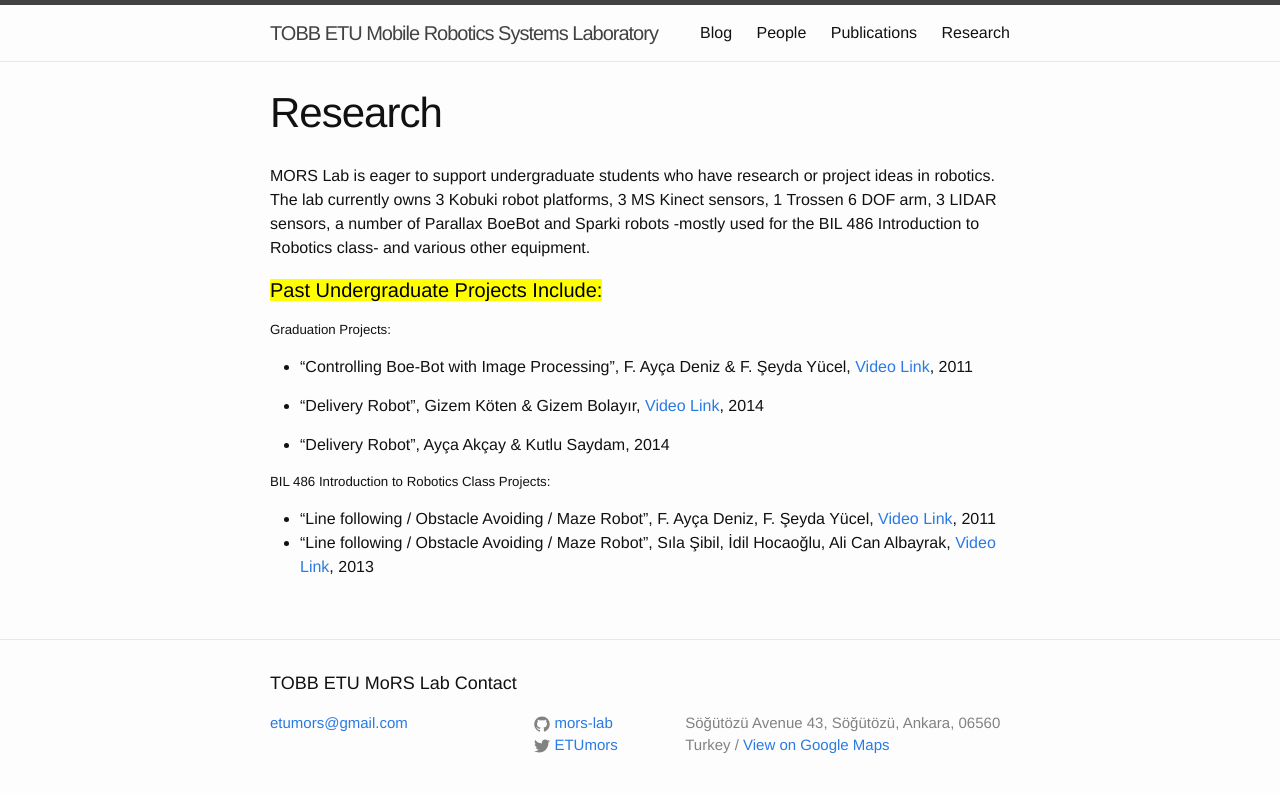
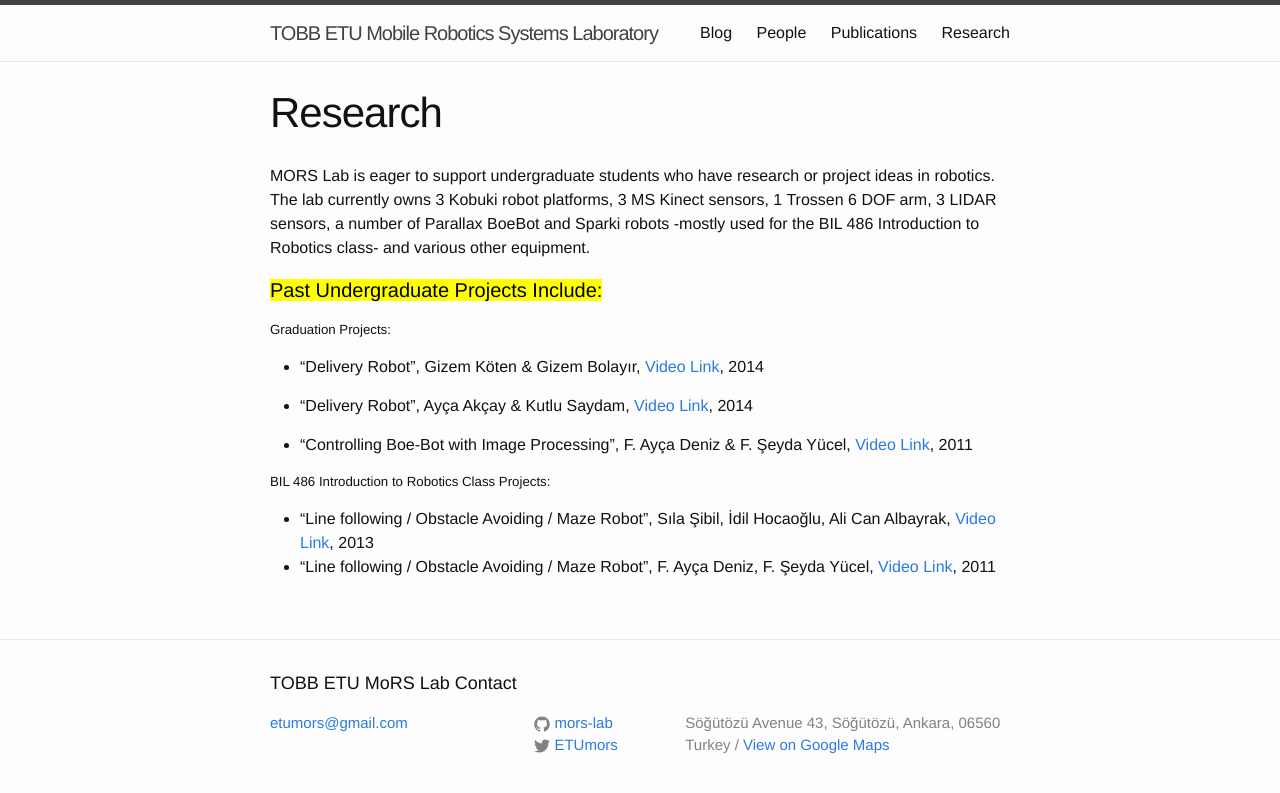
Before and after one commit to mors-lab/mors-lab.github.io, a Jekyll site: the page built from research.md, in a window 1280 px wide. Shown: the top 793 px of the page. Built offline with Jekyll 4.4.1, drawn with Linux system fonts in a browser that asks for light colours; nearby versions of some CDN libraries.

Commit message:
Update research.md
New links added.

```diff
--- a/research.md
+++ b/research.md
@@ -10,17 +10,16 @@
 
 <h5>Graduation Projects:</h5>
 
-- "Controlling Boe-Bot with Image Processing", F. Ayça Deniz & F. Şeyda Yücel, <a href="https://www.youtube.com/watch?v=hAn9vBbCaUs">Video Link</a>, 2011
-
 - "Delivery Robot", Gizem Köten & Gizem Bolayır, <a href="https://www.youtube.com/watch?v=ko6gb4BbinQ">Video Link</a>, 2014
 
-- "Delivery Robot", Ayça Akçay & Kutlu Saydam, 2014
+- "Delivery Robot", Ayça Akçay & Kutlu Saydam, <a href="https://www.youtube.com/watch?v=xjkOw5auoWs">Video Link</a>, 2014
+
+- "Controlling Boe-Bot with Image Processing", F. Ayça Deniz & F. Şeyda Yücel, <a href="https://www.youtube.com/watch?v=hAn9vBbCaUs">Video Link</a>, 2011
 
 
 <h5>BIL 486 Introduction to Robotics Class Projects:</h5>
 
-
+- "Line following / Obstacle Avoiding / Maze Robot", Sıla Şibil, İdil Hocaoğlu, Ali Can Albayrak,
+<a href="https://www.youtube.com/watch?v=mK7E-GPM5EY">Video Link</a>, 2013
 - "Line following / Obstacle Avoiding / Maze Robot", F. Ayça Deniz, F. Şeyda Yücel,
 <a href="https://www.youtube.com/watch?v=KiEcEdTQZAA">Video Link</a>, 2011
-- "Line following / Obstacle Avoiding / Maze Robot", Sıla Şibil, İdil Hocaoğlu, Ali Can Albayrak,
-<a href="https://www.youtube.com/watch?v=mK7E-GPM5EY">Video Link</a>, 2013
```
